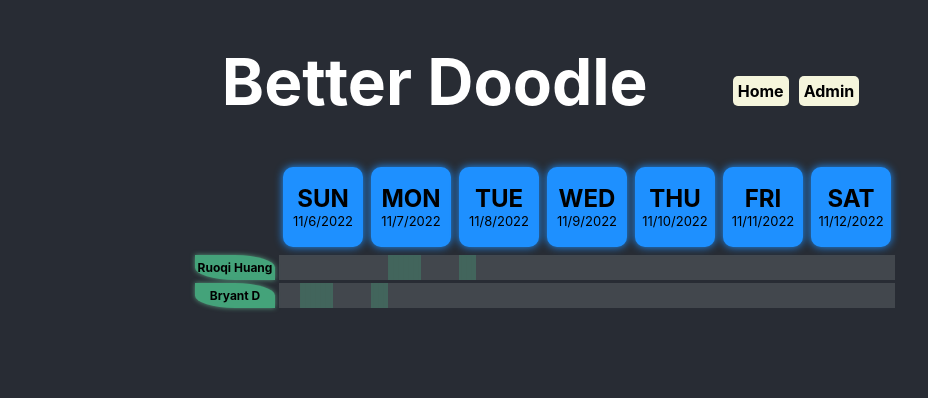
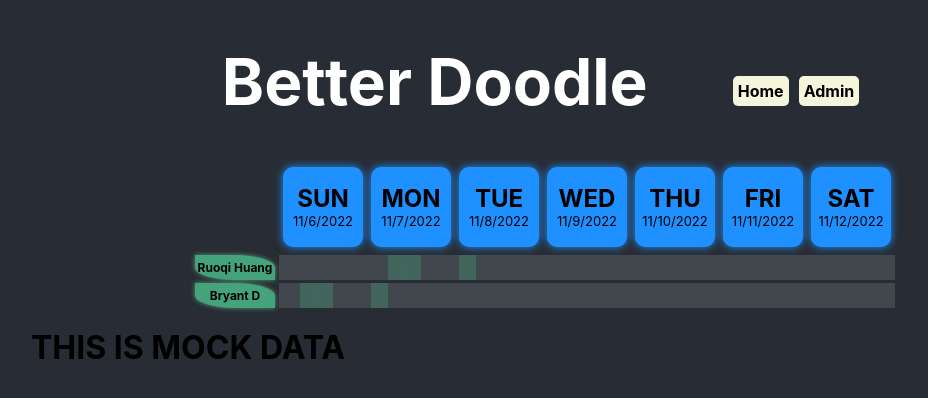
Before and after one commit to huangruoqi/better_doodle, a React (Create React App) app: page /better_doodle/admin in a window 1280 px wide. Shown: the top 398 px of the page, without its empty margins (97-1025 px from the left). Built offline with nearby package versions, Linux system fonts and the light colour scheme; what sheetdb-node would draw is missing.

Commit message:
add warning: fake data

```diff
--- a/src/Admin.jsx
+++ b/src/Admin.jsx
@@ -33,6 +33,7 @@ const Admin = () => {
     <MainContainer>
       <DAYS />
       <TIME data={mock}/>
+      <h1>THIS IS MOCK DATA</h1>
     </MainContainer>
   );
 };
```
